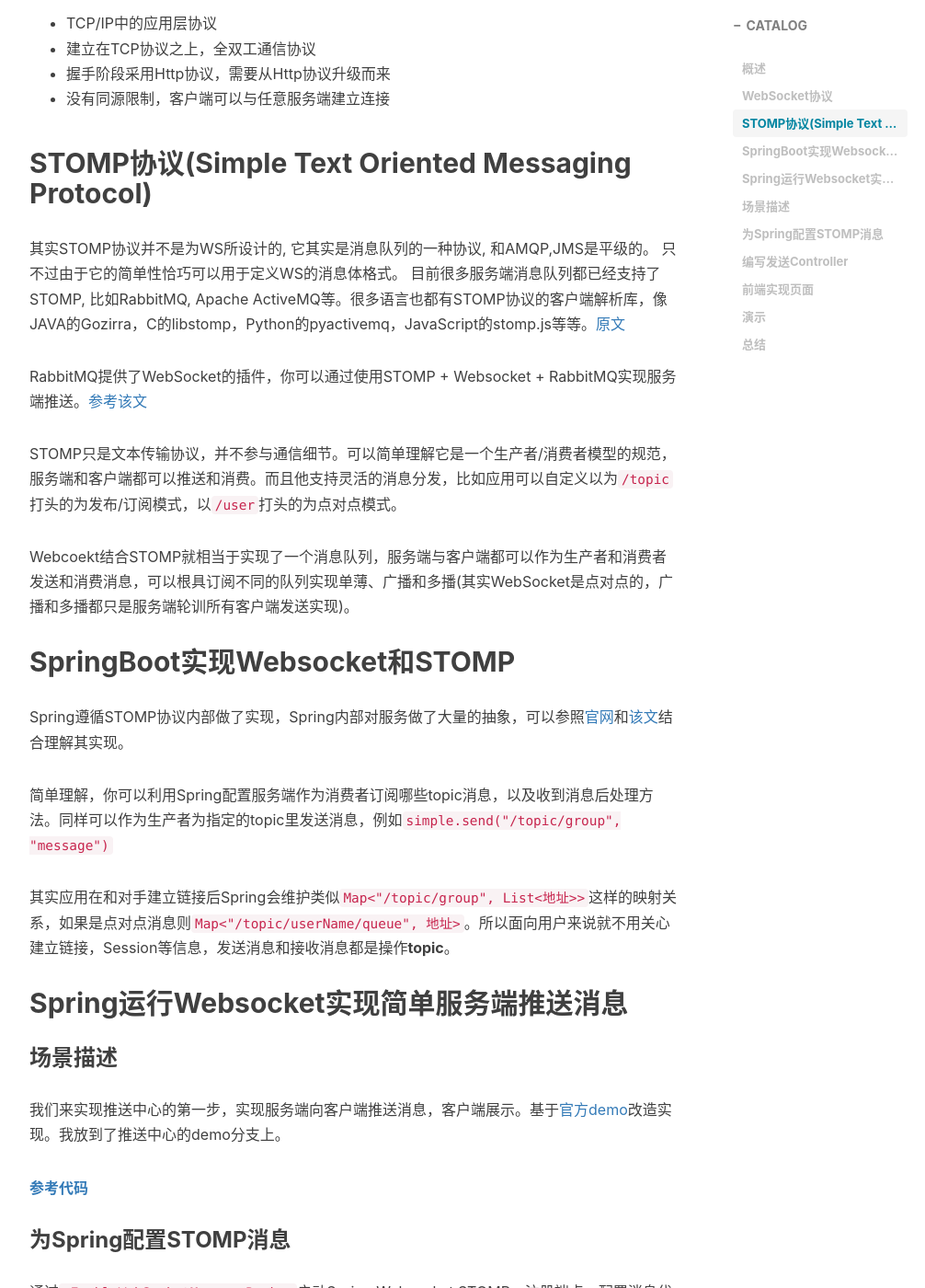
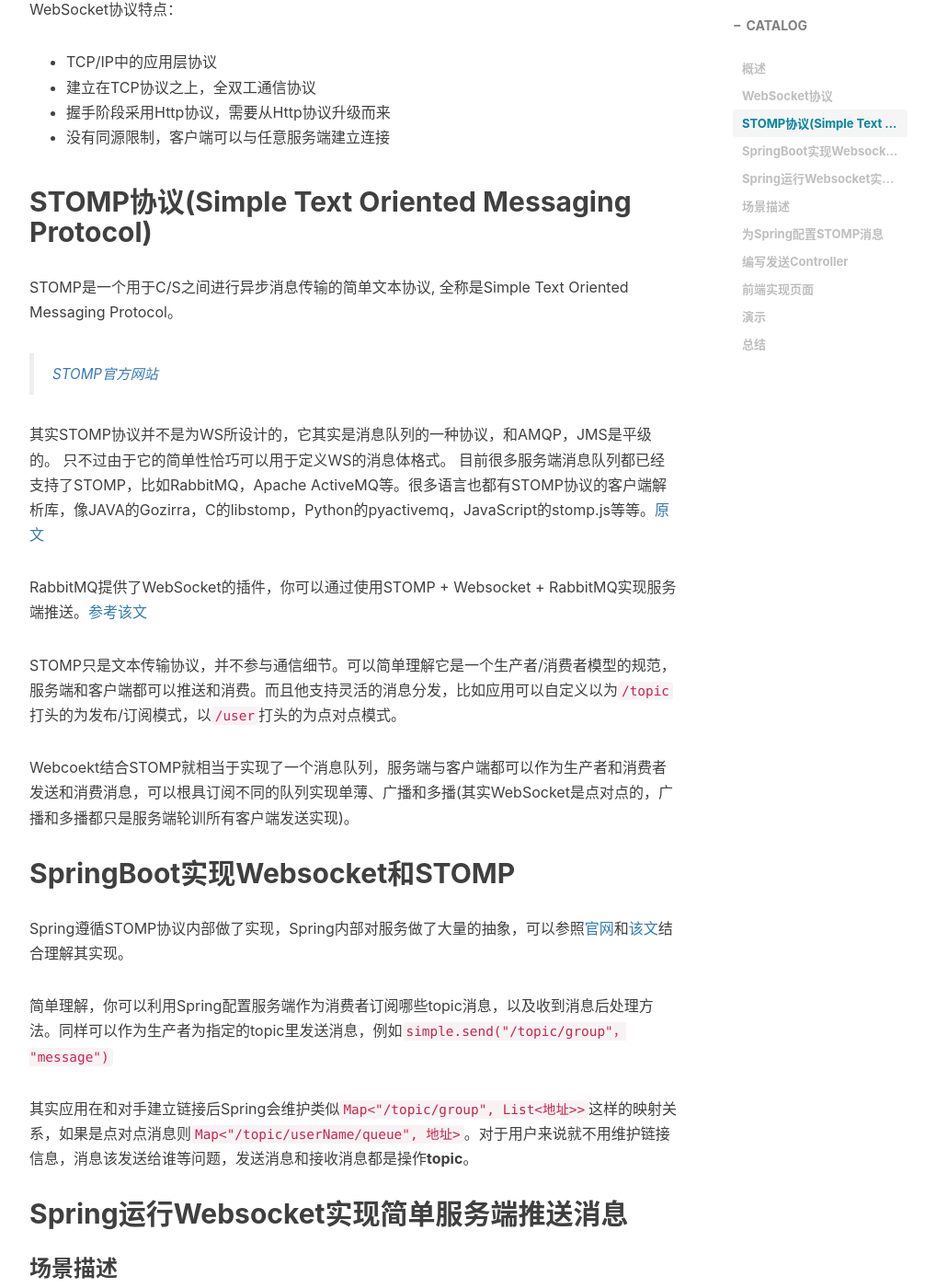
Before and after one commit to shibd/shibd.github.io, a Jekyll site: the page built from _posts/2019-08-15-Message-Center-1.md, in a window 1280 px wide and 1400 px high, scrolled down 1199 px. Shown: the whole window at 92% size, without its empty margins (233-1239 px from the left). Built offline with Jekyll 4.4.1, drawn with Linux system fonts in a browser that asks for light colours; nearby versions of some CDN libraries; comment, search, counter and statistics services are not loaded; some of the changed text lies outside the part shown.

Commit message:
fix: 修改格式

```diff
--- a/_posts/2019-08-15-Message-Center-1.md
+++ b/_posts/2019-08-15-Message-Center-1.md
@@ -1,7 +1,7 @@
 ---
 layout:     post
 title:      分布式Websocket推送中心(一)-Spring Websocket Stomp介绍
-subtitle:   使用Spring Websocket Stomp实现分布式推送中心
+subtitle:   使用SpringWebsocket实现百万级连接的分布式推送中心
 date:       2019-08-15
 author:     baozi
 header-img: img/2019-08-15(Message-Center)/top-ux.jpg
@@ -29,8 +29,12 @@ Websocket是为了解决服务端和客户端双向通信问题，采用长链
 - 没有同源限制，客户端可以与任意服务端建立连接
 
 ## STOMP协议(Simple Text Oriented Messaging Protocol)
-其实STOMP协议并不是为WS所设计的, 它其实是消息队列的一种协议, 和AMQP,JMS是平级的。 只不过由于它的简单性恰巧可以用于定义WS的消息体格式。
-目前很多服务端消息队列都已经支持了STOMP, 比如RabbitMQ, Apache ActiveMQ等。很多语言也都有STOMP协议的客户端解析库，像JAVA的Gozirra，C的libstomp，Python的pyactivemq，JavaScript的stomp.js等等。[原文](https://juejin.im/post/5b7071ade51d45665816f8c0)
+STOMP是一个用于C/S之间进行异步消息传输的简单文本协议, 全称是Simple Text Oriented Messaging Protocol。
+
+>[STOMP官方网站](http://stomp.github.io/index.html)
+
+其实STOMP协议并不是为WS所设计的，它其实是消息队列的一种协议，和AMQP，JMS是平级的。 只不过由于它的简单性恰巧可以用于定义WS的消息体格式。
+目前很多服务端消息队列都已经支持了STOMP，比如RabbitMQ，Apache ActiveMQ等。很多语言也都有STOMP协议的客户端解析库，像JAVA的Gozirra，C的libstomp，Python的pyactivemq，JavaScript的stomp.js等等。[原文](https://juejin.im/post/5b7071ade51d45665816f8c0)
 
 RabbitMQ提供了WebSocket的插件，你可以通过使用STOMP + Websocket + RabbitMQ实现服务端推送。[参考该文](https://www.ibm.com/developerworks/cn/opensource/os-cn-rabbit-mq/index.html)
 
@@ -41,9 +45,9 @@ Webcoekt结合STOMP就相当于实现了一个消息队列，服务端与客户
 ## SpringBoot实现Websocket和STOMP
 Spring遵循STOMP协议内部做了实现，Spring内部对服务做了大量的抽象，可以参照[官网](https://docs.spring.io/spring/docs/5.0.0.BUILD-SNAPSHOT/spring-framework-reference/html/websocket.html)和[该文](https://juejin.im/post/5b7071ade51d45665816f8c0#heading-20)结合理解其实现。
 
-简单理解，你可以利用Spring配置服务端作为消费者订阅哪些topic消息，以及收到消息后处理方法。同样可以作为生产者为指定的topic里发送消息，例如`simple.send("/topic/group", "message")`
+简单理解，你可以利用Spring配置服务端作为消费者订阅哪些topic消息，以及收到消息后处理方法。同样可以作为生产者为指定的topic里发送消息，例如`simple.send("/topic/group"， "message")`
 
-其实应用在和对手建立链接后Spring会维护类似`Map<"/topic/group", List<地址>>`这样的映射关系，如果是点对点消息则`Map<"/topic/userName/queue", 地址>`。所以面向用户来说就不用关心建立链接，Session等信息，发送消息和接收消息都是操作**topic**。
+其实应用在和对手建立链接后Spring会维护类似`Map<"/topic/group", List<地址>>`这样的映射关系，如果是点对点消息则`Map<"/topic/userName/queue", 地址>`。对于用户来说就不用维护链接信息，消息该发送给谁等问题，发送消息和接收消息都是操作**topic**。
 
 ## Spring运行Websocket实现简单服务端推送消息
 ### 场景描述
@@ -65,7 +69,7 @@ import org.springframework.web.socket.config.annotation.WebSocketMessageBrokerCo
  * @author baozi Websocket配置类
  */
 @Configuration
-@EnableWebSocketMessageBroker // 使用此注解启动websocket,使用broker来处理消息
+@EnableWebSocketMessageBroker // 使用此注解启动websocket，使用broker来处理消息
 public class WebSocketConfig implements WebSocketMessageBrokerConfigurer {
 
 	@Override
@@ -133,7 +137,7 @@ function connect() {
         console.log('Connected: ' + frame);
         // 订阅服务端开启的/topic下的greetings地址
         stompClient.subscribe('/topic/greetings', function (greeting) {
-            // 服务端发送消息,客户端收到展示
+            // 服务端发送消息，客户端收到展示
             showGreeting(JSON.parse(greeting.body).content);
         });
     });
```
